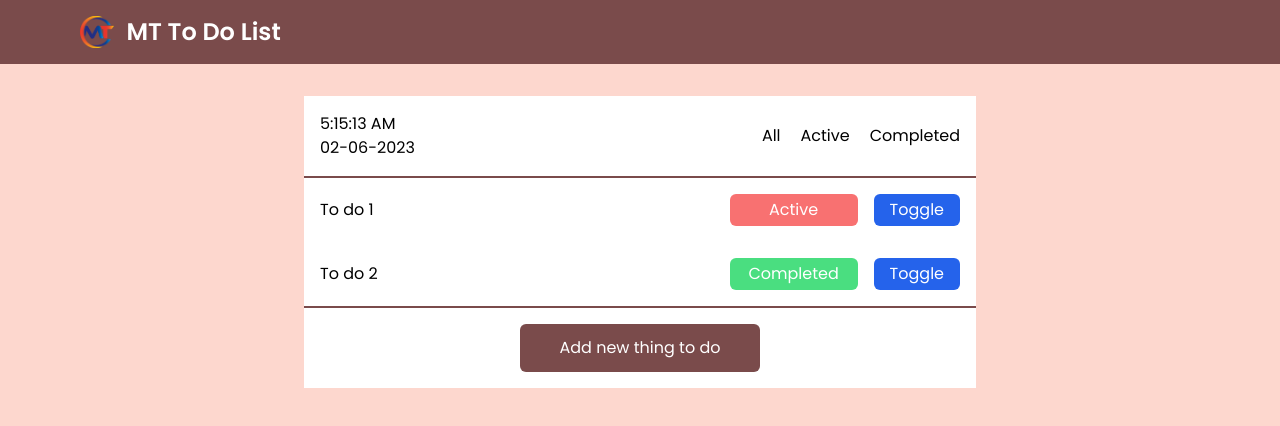
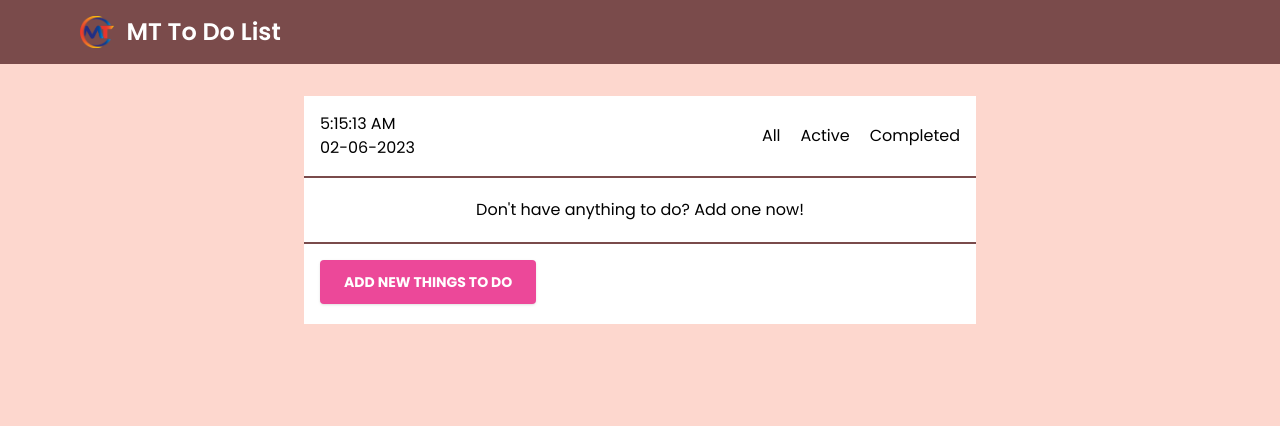
Before and after one commit to michaelthinh/MT-To-Do-List, a React (Create React App) app: page / in a window 1280 px wide. Shown: the top 426 px of the page. Built offline with nearby package versions, Linux system fonts and the light colour scheme.

Commit message:
add submit todo, transform features to redux

```diff
--- a/package.json
+++ b/package.json
@@ -9,6 +9,7 @@
     "@testing-library/user-event": "^13.5.0",
     "react": "^18.2.0",
     "react-dom": "^18.2.0",
+    "react-redux": "^8.0.7",
     "react-scripts": "5.0.1",
     "web-vitals": "^2.1.4"
   },
--- a/src/components/ToDoList/List.js
+++ b/src/components/ToDoList/List.js
@@ -2,88 +2,25 @@
 import ListInfo from "./ListInfo/ListInfo";
 import ListContent from "./ListContent/ListContent";
 import ListActions from "./ListActions/ListActions";
-import { useReducer } from "react";
-
-const DUMMY_LIST = [
-    {
-        id: "td1",
-        content: "To do 1",
-        active: true,
-    },
-    {
-        id: "td2",
-        content: "To do 2",
-        active: false,
-    },
-];
-
-const initialTodos = {
-    list: DUMMY_LIST,
-    renderedList: DUMMY_LIST,
-    filter: "all",
-};
-
-const listReducer = (state, actions) => {
-    if (actions.type === "CHANGE_FILTER") {
-        if (actions.value !== "all") {
-            return {
-                list: state.list,
-                renderedList: state.list.filter(
-                    (item) => item.active === (actions.value === "active")
-                ),
-                filter: actions.value,
-            };
-        } else {
-            return {
-                list: state.list,
-                renderedList: state.list,
-                filter: actions.value,
-            };
-        }
-    }
-    if (actions.type === "TOGGLE_ACTIVE") {
-        const newList = state.list.filter((item) => {
-            if (item.id === actions.value) {
-                console.log("new item:", item.active);
-                item.active = !item.active;
-                console.log("new item:", item.active);
-            }
-
-            return item;
-        });
-
-        let newRenderedList = [];
-        if (state.filter === "all") {
-            console.log("ALL");
-            newRenderedList = newList;
-        } else {
-            newRenderedList = newList.filter(
-                (item) => item.active === (state.filter === "active")
-            );
-            console.log(newRenderedList);
-        }
-        return {
-            list: newList,
-            renderedList: newRenderedList,
-            filter: state.filter,
-        };
-    }
-    return initialTodos;
-};
+import { useSelector } from "react-redux";
+import { useDispatch } from "react-redux";
+import { todoActions } from "../../store/todoSlice";
 
 const List = () => {
-    const [todos, dispatch] = useReducer(listReducer, initialTodos);
+    const dispatch = useDispatch();
+
+    const todosListRendered = useSelector((state) => state.todos.filteredItems);
+
     const getFilterHandler = (filter) => {
-        dispatch({ type: "CHANGE_FILTER", value: filter });
+        dispatch(todoActions.sortByFilter(filter));
     };
     const toggleHandler = (id) => {
-        console.log(id);
-        dispatch({ type: "TOGGLE_ACTIVE", value: id });
+        dispatch(todoActions.updateTodo(id));
     };
     return (
         <ListUI>
             <ListInfo onGetFilter={getFilterHandler} />
-            <ListContent list={todos.renderedList} onToggle={toggleHandler} />
+            <ListContent list={todosListRendered} onToggle={toggleHandler} />
             <ListActions />
         </ListUI>
     );
--- a/src/components/ToDoList/ListActions/ListActions.js
+++ b/src/components/ToDoList/ListActions/ListActions.js
@@ -1,11 +1,104 @@
-const ListActions = () => {
+import React, { useState } from "react";
+import { useDispatch } from "react-redux";
+import { todoActions } from "../../../store/todoSlice";
+
+export default function ListActions() {
+    const dispatch = useDispatch();
+    const [enteredName, setEnteredName] = useState("");
+    const [valid, setIsValid] = useState(false);
+    const [showModal, setShowModal] = React.useState(false);
+    const inputChangeHandler = (e) => {
+        setEnteredName(e.target.value);
+        if (e.target.value.trim().length > 0) {
+            setIsValid(true);
+        }
+    };
+    const submitHandler = (e) => {
+        e.preventDefault();
+        if (valid) {
+            const formData = {
+                id: Math.random(),
+                name: enteredName,
+                active: true,
+            };
+            dispatch(todoActions.addTodo(formData));
+            setShowModal(false);
+            setEnteredName("");
+            setIsValid(false);
+        } else {
+            setIsValid(false);
+        }
+    };
     return (
-        <div className="border-t-2 border-[#7a4b4b] p-4 text-center">
-            <button className="py-3 px-10 bg-[#7a4b4b] rounded-md text-white">
-                Add new thing to do
+        <div className="border-t-2 border-[#7a4b4b] p-4 ">
+            <button
+                className="block bg-pink-500 text-white active:bg-pink-600 font-bold uppercase text-sm px-6 py-3 rounded shadow hover:shadow-lg outline-none focus:outline-none mr-1 mb-1 ease-linear transition-all duration-150 "
+                type="button"
+                onClick={() => setShowModal(true)}
+            >
+                Add new things to do
             </button>
+            {showModal ? (
+                <form>
+                    <div className="justify-center items-center flex w-2xl  fixed inset-0 z-50  focus:outline-none">
+                        <div className="relative w-auto my-6 mx-auto max-w-3xl">
+                            {/*content*/}
+                            <div className="border-0 rounded-lg shadow-lg relative flex flex-col w-full bg-white outline-none focus:outline-none">
+                                {/*header*/}
+                                <div className="flex items-start justify-between p-5 border-b border-solid border-slate-200 rounded-t">
+                                    <h3 className="text-3xl font-semibold">
+                                        Add New To Do
+                                    </h3>
+                                    <button
+                                        className="p-1 ml-auto bg-transparent border-0 text-black opacity-5 float-right text-3xl leading-none font-semibold outline-none focus:outline-none"
+                                        onClick={() => setShowModal(false)}
+                                    >
+                                        <span className="bg-transparent text-black opacity-5 h-6 w-6 text-2xl block outline-none focus:outline-none">
+                                            ×
+                                        </span>
+                                    </button>
+                                </div>
+                                {/*body*/}
+                                <div className="p-6 flex-auto">
+                                    <label
+                                        htmlFor="todo"
+                                        className="block mb-4"
+                                    >
+                                        Your work
+                                    </label>
+                                    <input
+                                        name="todo"
+                                        id="todo"
+                                        className="w-full p-2"
+                                        placeholder="Enter your job here"
+                                        defaultValue=""
+                                        onChange={inputChangeHandler}
+                                        required
+                                    />
+                                </div>
+                                {/*footer*/}
+                                <div className="flex items-center justify-end p-6 border-t border-solid border-slate-200 rounded-b">
+                                    <button
+                                        className="text-red-500 background-transparent font-bold uppercase px-6 py-2 text-sm outline-none focus:outline-none mr-1 mb-1 ease-linear transition-all duration-150"
+                                        type="button"
+                                        onClick={() => setShowModal(false)}
+                                    >
+                                        Close
+                                    </button>
+                                    <button
+                                        className="bg-emerald-500 text-white active:bg-emerald-600 font-bold uppercase text-sm px-6 py-3 rounded shadow hover:shadow-lg outline-none focus:outline-none mr-1 mb-1 ease-linear transition-all duration-150"
+                                        type="submit"
+                                        onClick={submitHandler}
+                                    >
+                                        Save Changes
+                                    </button>
+                                </div>
+                            </div>
+                        </div>
+                    </div>
+                    <div className="opacity-25 fixed inset-0 z-40 bg-black"></div>
+                </form>
+            ) : null}
         </div>
     );
-};
-
-export default ListActions;
+}
--- a/src/components/ToDoList/ListContent/ListContent.js
+++ b/src/components/ToDoList/ListContent/ListContent.js
@@ -2,14 +2,25 @@
 
 const ListContent = (props) => {
     const list = props.list;
+    console.log(list);
     const toggleHandler = (id) => {
         props.onToggle(id);
     };
     return (
         <div>
-            {list.map((item) => (
-                <ListItem key={item.id} info={item} onToggle={toggleHandler} />
-            ))}
+            {list.length === 0 && (
+                <div className="py-5 text-center">
+                    <p>Don't have anything to do? Add one now!</p>
+                </div>
+            )}
+            {list &&
+                list.map((item) => (
+                    <ListItem
+                        key={item.id}
+                        info={item}
+                        onToggle={toggleHandler}
+                    />
+                ))}
         </div>
     );
 };
--- a/src/index.js
+++ b/src/index.js
@@ -3,5 +3,12 @@
 import "./index.css";
 import App from "./App";
 
+import { Provider } from "react-redux";
+import store from "./store/index";
+
 const root = ReactDOM.createRoot(document.getElementById("root"));
-root.render(<App />);
+root.render(
+    <Provider store={store}>
+        <App />
+    </Provider>
+);
--- /dev/null
+++ b/src/store/index.js
@@ -0,0 +1,11 @@
+import { configureStore } from "@reduxjs/toolkit";
+
+import TodoSlice from "./todoSlice.js";
+
+const store = configureStore({
+    reducer: {
+        todos: TodoSlice.reducer,
+    },
+});
+
+export default store;
--- /dev/null
+++ b/src/store/todoSlice.js
@@ -0,0 +1,50 @@
+import { createSlice } from "@reduxjs/toolkit";
+
+const TodoSlice = createSlice({
+    name: "todos",
+    initialState: {
+        items: [],
+        filteredItems: [],
+    },
+    reducers: {
+        addTodo(state, action) {
+            const newTodo = action.payload;
+            state.items.push({
+                id: newTodo.id,
+                content: newTodo.name,
+                active: newTodo.active,
+            });
+            state.filteredItems = state.items;
+        },
+        updateTodo(state, action) {
+            const idFound = action.payload;
+            state.items.filter((item) => {
+                if (item.id === idFound) {
+                    item.active = !item.active;
+                }
+                return item;
+            });
+            state.filteredItems = state.items;
+        },
+        sortByFilter(state, actions) {
+            const filterData = actions.payload;
+            if (filterData === "active") {
+                console.log("active");
+                state.filteredItems = state.items.filter(
+                    (item) => item.active === true
+                );
+            } else if (filterData === "completed") {
+                console.log("complete");
+                state.filteredItems = state.items.filter(
+                    (item) => item.active === false
+                );
+            } else {
+                state.filteredItems = state.items;
+            }
+        },
+    },
+});
+
+export const todoActions = TodoSlice.actions;
+
+export default TodoSlice;
```
Also changed, not shown: 1 other file (tests, documents, lock files or other folders).
